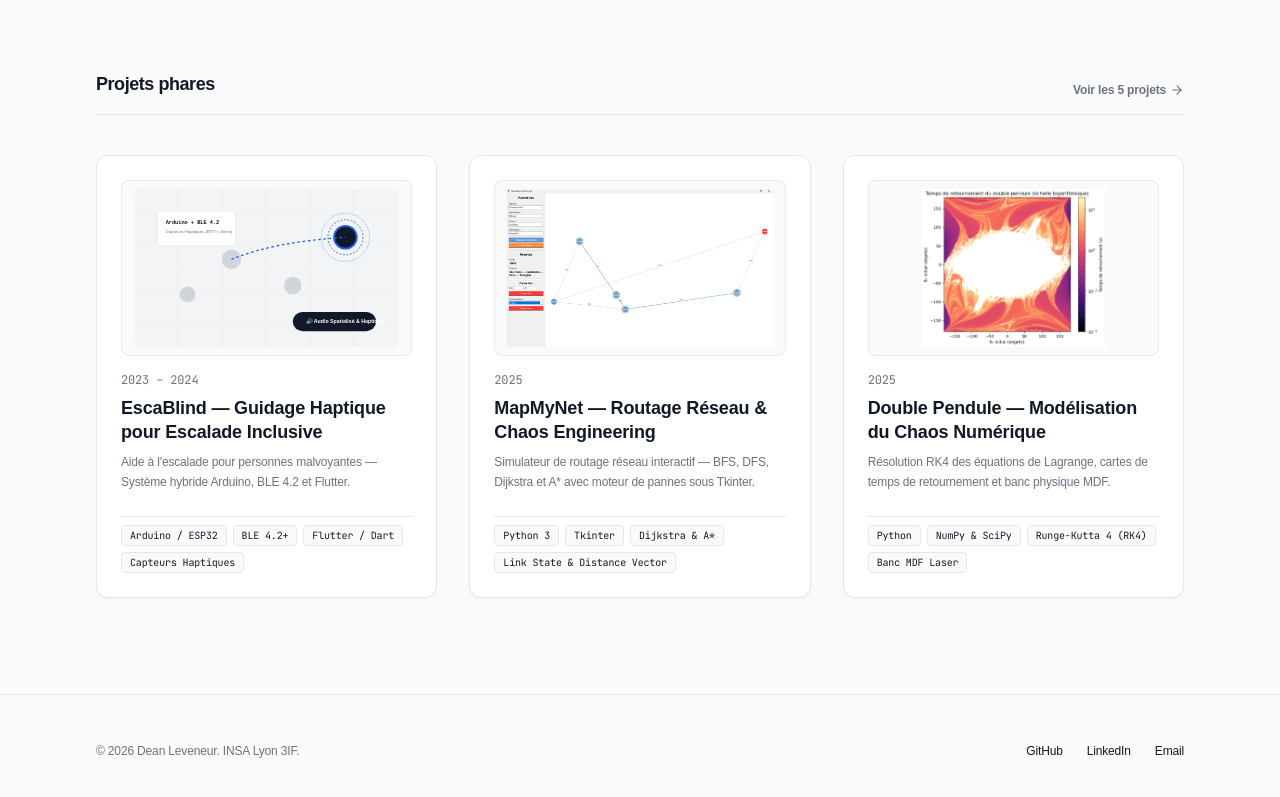
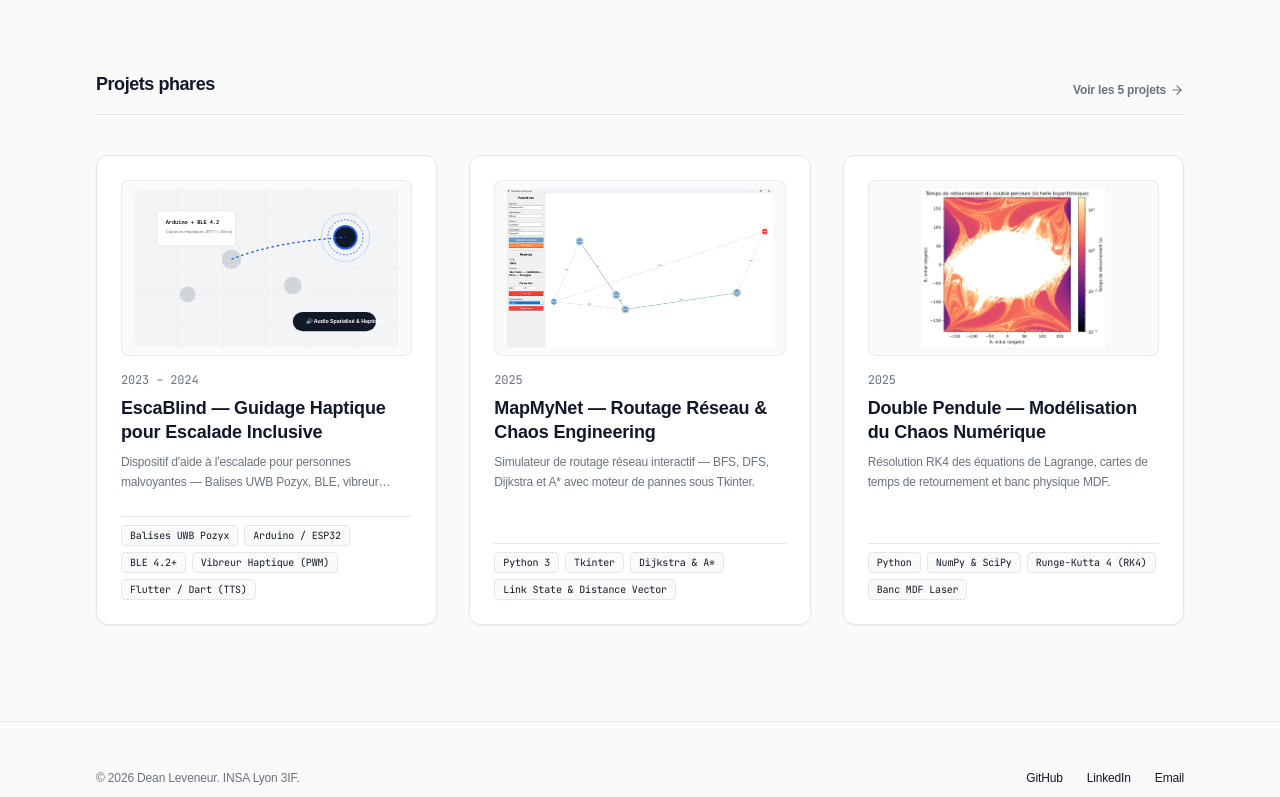
Before and after one commit to dean-leveneur/portfolio, a React (Vite) app: page /#/ in a window 1280 px wide. Shown: the part 410-1207 px from the top of the page. Built offline with nearby package versions, Linux system fonts and the light colour scheme.

Commit message:
docs: update EscaBlind project specs with Pozyx UWB, BLE, haptic vibreur PWM and Flutter app details

```diff
--- a/src/data/projects.js
+++ b/src/data/projects.js
@@ -5,22 +5,23 @@ export const projectsData = [
     featured: true,
     title: "EscaBlind — Guidage Haptique pour Escalade Inclusive",
     category: "Embarqué & IoT",
-    tagline: "Aide à l'escalade pour personnes malvoyantes — Système hybride Arduino, BLE 4.2 et Flutter.",
+    tagline: "Dispositif d'aide à l'escalade pour personnes malvoyantes — Balises UWB Pozyx, BLE, vibreur haptique PWM et application Flutter.",
     period: "2023 – 2024",
-    techStack: ["Arduino / ESP32", "BLE 4.2+", "Flutter / Dart", "Capteurs Haptiques"],
+    techStack: ["Balises UWB Pozyx", "Arduino / ESP32", "BLE 4.2+", "Vibreur Haptique (PWM)", "Flutter / Dart (TTS)"],
     githubUrl: "https://github.com/dean-leveneur/escablind",
     detailPath: "/projets/escablind",
     image: "./images/escablind-cover.svg",
 
-    context: "En escalade libre ou en salle, repérer les prises sans guidage visuel requiert une assistance vocale permanente. EscaBlind apporte une autonomie complète au grimpeur sur le mur.",
+    context: "Permettre à une personne malvoyante ou non-voyante de grimpée en toute autonomie sur un mur d'escalade grâce au positionnement ultra-précis UWB Pozyx, un guidage vocal oralisé et un retour haptique par vibration.",
     whatWasDone: [
-      "Conception du firmware Arduino/ESP32 embarqué avec gestion de liaison Bluetooth Low Energy (latence < 40ms).",
-      "Développement de l'application mobile Flutter/Dart gérant le retour haptique (vibrations rythmées) et le guidage vocal spatialisé.",
-      "Modélisation du protocole de transmission des coordonnées de prises et d'orientation du grimpeur."
+      "Intégration des balises UWB Pozyx pour la géolocalisation 3D exacte du grimpeur et protocole BLE d'appairage avec le smartphone.",
+      "Développement du firmware Arduino contrôlant un vibreur haptique avec intensité PWM proportionnelle à la proximité de la cible.",
+      "Conception de l'application Flutter intégrant la création de parcours (enregistrement de positions successives) et la sélection de voies.",
+      "Implémentation du guidage vocal en temps réel énonçant à l'oral les coordonnées relatives (X, Y, Z) de la prochaine prise par rapport à l'Arduino."
     ],
     results: [
-      "Prototype hardware et mobile validé sur mur d'escalade d'essai.",
-      "Appairage BLE à reconnexion automatique et guidage fluide sans latence perçue."
+      "Validation expérimentale sur mur d'escalade d'essai avec guidage centimétrique haptique et vocal.",
+      "Autonomie complète du grimpeur sans besoin d'assistance humaine permanente."
     ]
   },
 
```
